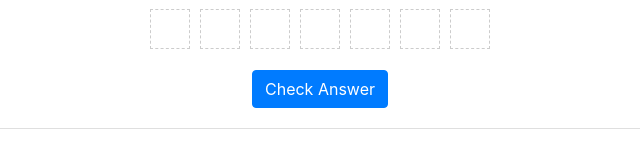
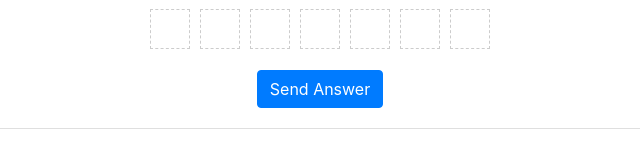
Before and after one commit to semicon/vocabularygame, a plain HTML site: page index.html in a window 1280 px wide. Shown: the part 280-448 px from the top of the page, 320-960 px from the left. Drawn offline with nearby package versions, Linux system fonts and the light colour scheme.

Commit message:
Update index.html

```diff
--- a/index.html
+++ b/index.html
@@ -51,7 +51,7 @@
         </div>
         <div id="letters" class="d-flex justify-content-center mt-3"></div>
         <div id="drop-zones" class="d-flex justify-content-center mt-3"></div>
-        <button onclick="checkAnswer()" class="btn btn-primary mt-3">Check Answer</button>
+        <button onclick="checkAnswer()" class="btn btn-primary mt-3">Send Answer</button>
       </div>
     </div>
     <div id="result" class="alert alert-info mt-4" style="display: none;"></div>
```
